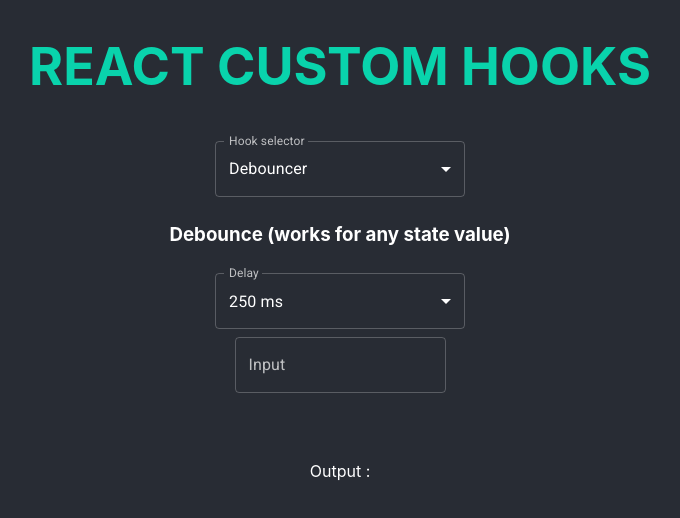
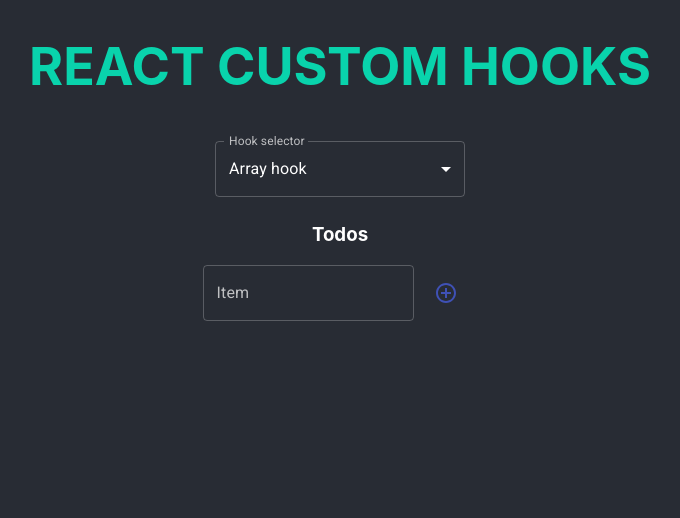
Before and after one commit to Fyvel/custom-hooks, a React (Create React App) app: page / in a window 1280 px wide. Shown: the top 518 px of the page, without its empty margins (300-980 px from the left). Built offline with nearby package versions, Linux system fonts and the light colour scheme.

Commit message:
extract list components & use of scss module

```diff
--- a/src/App.tsx
+++ b/src/App.tsx
@@ -1,15 +1,15 @@
 import React, { useState } from 'react';
 import './App.scss';
-import LocalStorage from './components/localStorage';
+import LocalStorage from './containers/localStorage';
 import useDocumentTitle from './hooks/documentTitle';
-import Todo from './components/todo';
+import Todo from './containers/todo';
 import { createMuiTheme } from '@material-ui/core';
 import { ThemeProvider } from '@material-ui/styles';
-import HookSelector from './components/hookSelector';
-import ScrollingList from './components/scrollingList';
-import FancyCanvas from './components/fancyCanvas';
+import HookSelector from './containers/hookSelector';
+import ScrollingList from './containers/scrollingList';
+import FancyCanvas from './containers/fancyCanvas';
 import EventGroup from './components/eventGroup';
-import DebounceSetter from './components/debounceSetter';
+import DebounceSetter from './containers/debounceSetter';
 
 const theme = createMuiTheme({
   palette: {
@@ -45,7 +45,7 @@ const hookList = [
 ];
 
 const App: React.FC = () => {
-  const initial = 5;
+  const initial = 1;
 
   const [selectedHook, setSelectedHook] = useState(initial);
 
--- /dev/null
+++ b/src/components/List/index.tsx
@@ -0,0 +1,78 @@
+import React from "react";
+import AddCircleOutlineIcon from '@material-ui/icons/AddCircleOutline';
+import DeleteForeverRoundedIcon from '@material-ui/icons/DeleteForeverRounded';
+import TextField from "@material-ui/core/TextField";
+import Button from "@material-ui/core/Button";
+import styles from './list.module.scss';
+
+
+type NewItemProps = {
+    value: string
+    handleChange: (args: any) => void
+    handleKeyDown: (args: any) => void
+    handleClick: (args: any) => void
+}
+export function NewItem({ value, handleChange, handleKeyDown, handleClick }: NewItemProps) {
+
+    return (
+        <div className={styles.item}>
+            <TextField id="outlined-basic"
+                label="Item"
+                variant="outlined"
+                color="primary"
+                value={value}
+                onChange={handleChange}
+                onKeyDown={handleKeyDown} />
+            <Button
+                color="primary"
+                onClick={handleClick}>
+                <AddCircleOutlineIcon />
+            </Button>
+        </div>
+    )
+}
+
+type ListProps = {
+    items: string[]
+    handleRemoveItem: (args: any) => void
+    handleResetList: () => void
+}
+export function List({ items, handleRemoveItem, handleResetList }: ListProps) {
+    return (
+        <div className={styles.list}>
+            {items.map((item, i) => (
+                <Item
+                    id={i}
+                    text={item}
+                    key={i}
+                    handleRemoveItem={handleRemoveItem} />
+            ))}
+            {items.length > 0 &&
+                <Button
+                    onClick={handleResetList}>
+                    Clear List
+                </Button>
+            }
+        </div>
+    )
+}
+
+type ItemProps = {
+    id: number,
+    text: string
+    handleRemoveItem: (id: number) => void
+}
+export function Item({ id, text, handleRemoveItem }: ItemProps) {
+    return (
+        <>
+            <div className={styles.item}>
+                {text}
+                <Button
+                    color="secondary"
+                    onClick={() => handleRemoveItem(id)}>
+                    <DeleteForeverRoundedIcon />
+                </Button>
+            </div>
+        </>
+    )
+}
--- /dev/null
+++ b/src/components/List/list.module.scss
@@ -0,0 +1,12 @@
+.list {
+  display: flex;
+  flex-flow: column nowrap;
+  align-items: center;
+}
+
+.item {
+  display: flex;
+  flex-flow: row nowrap;
+  justify-content: center;
+  align-items: center;
+}
--- a/src/components/todo.tsx
+++ /dev/null
@@ -1,64 +0,0 @@
-import React, { useState, ChangeEvent } from "react";
-import useArray from "../hooks/array";
-import { Button, TextField } from "@material-ui/core";
-import DeleteForeverRoundedIcon from '@material-ui/icons/DeleteForeverRounded';
-
-export default function Todo() {
-    const initial = '';
-    const [item, setItem] = useState<string>(initial);
-
-    const todos = useArray<string>([]);
-    const handleChange = (event: ChangeEvent<{ value: unknown }>) =>
-        setItem(event.target.value as string);
-
-    const handleAddClick = () => {
-        if (!item) { return; }
-        todos.add(item);
-        setItem(initial);
-    }
-
-    const handleEnterPress = (e: any) => {
-        if (+e.keyCode === 13) {
-            handleAddClick();
-        }
-    }
-
-    const handleRemoveClick = (index: number) => {
-        console.log(index)
-        todos.remove(index);
-    }
-
-    return (
-        <>
-            <h3>Todos</h3>
-            <div className="App-Todo-header">
-                <TextField id="outlined-basic"
-                    label="Item"
-                    variant="outlined"
-                    color="primary"
-                    value={item}
-                    onChange={handleChange}
-                    onKeyDown={handleEnterPress} />
-                <Button
-                    color="primary"
-                    onClick={handleAddClick}>
-                    Add item
-                </Button>
-            </div>
-            <ul className="App-Todo-list">
-                {todos.value.map((x, i) =>
-                    <li key={i}>
-                        {x}
-                        <Button
-                            color="secondary"
-                            onClick={() => handleRemoveClick(i)}>
-                            <DeleteForeverRoundedIcon />
-                        </Button>
-                    </li>)}
-            </ul>
-            <Button
-                onClick={() => todos.reset()}>
-                Clear list
-            </Button>
-        </>);
-}
--- a/src/components/scrollingList.tsx
+++ b/src/containers/scrollingList.tsx
@@ -1,5 +1,5 @@
 import React, { useState, CSSProperties, } from "react";
-import { FixedSizeList as List } from "react-window";
+import { FixedSizeList } from "react-window";
 import InfiniteLoader from "react-window-infinite-loader";
 
 export default function ScrollingList() {
@@ -46,7 +46,7 @@ export default function ScrollingList() {
                     loadMoreItems={loadMoreItems}
                 >
                     {({ onItemsRendered, ref }) => (
-                        <List
+                        <FixedSizeList
                             className="List"
                             height={300}
                             itemCount={itemCount}
@@ -56,7 +56,7 @@ export default function ScrollingList() {
                             width={600}
                         >
                             {Row}
-                        </List>
+                        </FixedSizeList>
                     )}
                 </InfiniteLoader>
             </div>
--- /dev/null
+++ b/src/containers/todo.tsx
@@ -0,0 +1,42 @@
+import React, { useState, ChangeEvent } from "react";
+import useArray from "../hooks/array";
+import { List, NewItem } from "../components/List";
+
+export default function Todo() {
+    const initial = ''
+    const [item, setItem] = useState<string>(initial)
+
+    const todos = useArray<string>([]);
+    const handleChange = (event: ChangeEvent<{ value: unknown }>) =>
+        setItem(event.target.value as string);
+
+    const handleAddClick = () => {
+        if (!item) { return }
+        todos.add(item)
+        setItem(initial)
+    }
+
+    const handleEnterPress = (e: any) => {
+        if (+e.keyCode === 13) {
+            handleAddClick()
+        }
+    }
+
+    const handleRemoveClick = (index: number) => {
+        todos.remove(index)
+    }
+
+    return (
+        <>
+            <h3>Todos</h3>
+            <NewItem
+                value={item}
+                handleClick={handleAddClick}
+                handleKeyDown={handleEnterPress}
+                handleChange={handleChange} />
+            <List
+                items={todos.value}
+                handleRemoveItem={handleRemoveClick}
+                handleResetList={todos.reset} />
+        </>)
+}
```
Also changed, not shown: src/containers/debounceSetter.tsx (renamed from src/components/debounceSetter.tsx), src/containers/fancyCanvas.tsx (renamed from src/components/fancyCanvas.tsx), src/containers/hookSelector.tsx (renamed from src/components/hookSelector.tsx), src/containers/localStorage.tsx (renamed from src/components/localStorage.tsx).
